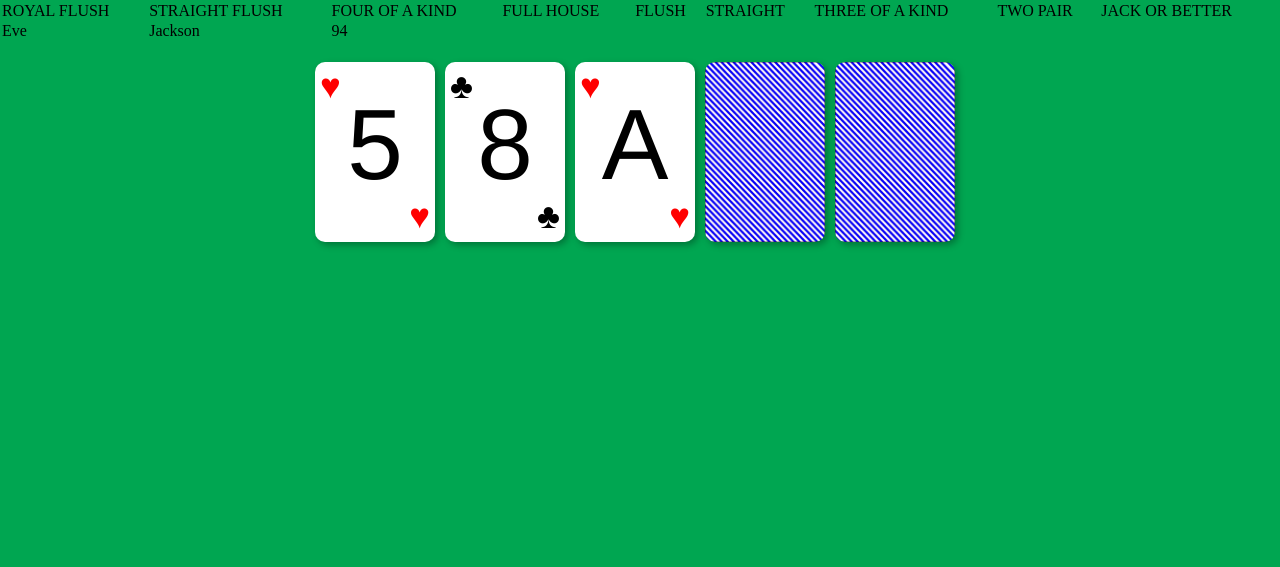
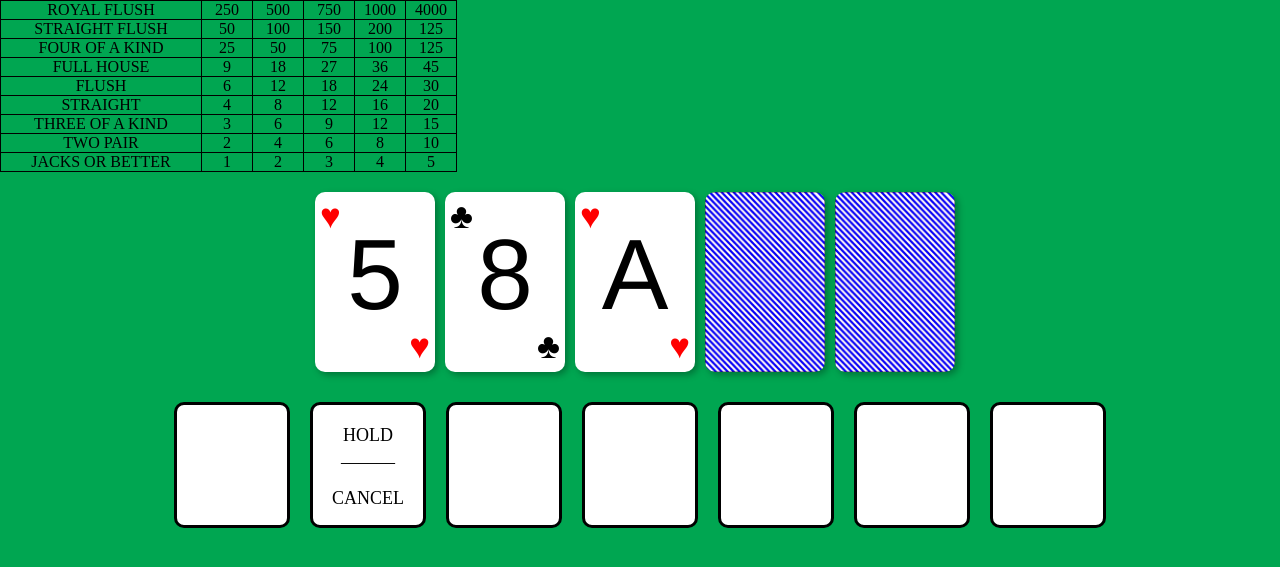
Before and after one commit to rockinrobin714/Javascript-projects, a PHP site: page /index.html in a window 1280 px wide. Shown: the top 567 px of the page. Run offline with PHP 8.4, Linux system fonts and the light colour scheme; some libraries are stand-ins or nearby versions.

Commit message:
Mapping table, adjusting style

```diff
--- a/poker/app.js
+++ b/poker/app.js
@@ -15,17 +15,7 @@ var Poker = function(){
     Q: 12,
     K: 13
     }
-    this.betsAndRankings = [
-    {royalFlush:{name: "Royal flush", 1:250, 2:500, 3:750, 4:1000, 5:4000}},
-    {straightFlugh: {name: "Straight flush", 1:50, 2:100, 3:150, 4: 200, 5:125}},
-    {fourOfAKind: {name: "Four of a kind", 1:25, 2:50, 3:75, 4:100, 5:125}},
-    {fullHouse:{name: "Full house", 1:9, 2:18, 3:27, 4:36, 5:45}},
-    {flush:{name: "Flush", 1:6, 2:12, 3:18, 4:24, 5: 30}},
-    {straight:{name: "Straight", 1:4, 2:8, 3:12, 4: 16, 5: 20}},
-    {threeOfAKind:{name: "Three of a kind",1:3,2:6,3:9,4:12,5:15}},
-    {twoPair:{name: "Two pair",1:2,2:4,3:6,4:8,5:10}},
-    {jacksOrBetter: {name:"Jacks or better", 1:1,2:2,3:3,4:4,5:5}}
-    ]
+
   this.rankings = ["royalFlush","straightFlush"]
 
   this.deck = this.shuffleDeck(this.createDeck());
@@ -57,6 +47,25 @@ Poker.prototype.shuffleDeck = function(deck){
   }
  return deckCopy;
 }
-
-
+var betsAndRankings = [
+    {id: "royalFlush", name: "Royal flush", 1:250, 2:500, 3:750, 4:1000, 5:4000},
+    {id: "straightFlugh", name: "Straight flush", 1:50, 2:100, 3:150, 4: 200, 5:125},
+    {id: "fourOfAKind", name: "Four of a kind", 1:25, 2:50, 3:75, 4:100, 5:125},
+    {id: "fullHouse", name: "Full house", 1:9, 2:18, 3:27, 4:36, 5:45},
+    {id: "flush", name: "Flush", 1:6, 2:12, 3:18, 4:24, 5: 30},
+    {id: "straight", name: "Straight", 1:4, 2:8, 3:12, 4: 16, 5: 20},
+    {id: "threeOfAKind", name: "Three of a kind",1:3,2:6,3:9,4:12,5:15},
+    {id: "twoPair", name: "Two pair",1:2,2:4,3:6,4:8,5:10},
+    {id: "jacksOrBetter", name:"Jacks or better", 1:1,2:2,3:3,4:4,5:5}
+    ]
+for (var i=0;i<betsAndRankings.length;i++){
+  $('#table').append(`<tr>
+      <td class='title'>${betsAndRankings[i].name.toUpperCase()}</td>
+      <td>${betsAndRankings[i][1]}</td>
+      <td>${betsAndRankings[i][2]}</td>
+      <td>${betsAndRankings[i][3]}</td>
+      <td>${betsAndRankings[i][4]}</td>
+      <td>${betsAndRankings[i][5]}</td>
+    </tr>`)
+}
 var poker = new Poker();
--- a/poker/index.html
+++ b/poker/index.html
@@ -9,23 +9,7 @@
 	<body>
 	<div class='container'>
 		<div id='screen'>
-			<table style="width:100%">
-			  <tr>
-			    <td>ROYAL FLUSH</td>
-			    <td>STRAIGHT FLUSH</td>
-			    <td>FOUR OF A KIND</td>
-			    <td>FULL HOUSE</td>
-			    <td>FLUSH</td>
-			    <td>STRAIGHT</td>
-			    <td>THREE OF A KIND</td>
-			    <td>TWO PAIR</td>
-			    <td>JACK OR BETTER</td>
-			  </tr>
-			  <tr>
-			    <td>Eve</td>
-			    <td>Jackson</td>
-			    <td>94</td>
-			  </tr>
+			<table id="table">
 			</table>
 			<div class="hand centered-row">
 				<div class='card suithearts'><p>5</p></div>
@@ -34,6 +18,15 @@
 				<div class='card cardback'></div>
 				<div class='card cardback'></div>
 			</div>
+			<div class="hand centered-row">
+				<div class="button"></div>
+				<div class="button">HOLD <br>______ <br><br> CANCEL</div>
+				<div class="button"></div>
+				<div class="button"></div>
+				<div class="button"></div>
+				<div class="button"></div>
+				<div class="button"></div>
+			</div>
 		</div>
 	</div>
 		<script type="text/javascript" src="app.js"></script>
--- a/poker/styles.css
+++ b/poker/styles.css
@@ -2,6 +2,7 @@
 
 body {
   background: #00a651;
+  font: Helvetica, serif;
 }
 
 .centered-row {
@@ -101,16 +102,27 @@ div[class*='suit']:after {
 	background-position: center;
   background-size: 120px 180px;
 }
-button {
-	padding: 5px;
-	font-size: 18px;
-	border-radius: 20%;
-	margin-right: 10px;
-  margin-left: 10px;
+table {
+    border-collapse: collapse;
 }
-#hit {
-	display: none;
+table, th, td {
+    border: 1px solid black;
 }
-#stay {
-	display: none;
+td {
+  width: 50px;
+  text-align: center;
 }
+.title {
+  width:200px;
+}
+.button {
+  height: 100px;
+  width: 110px;
+  border: 3px solid black;
+  border-radius:10px;
+  margin:10px;
+  text-align: center;
+  padding-top:20px;
+  background-color: white;
+  font-size: 18px;
+}
```
